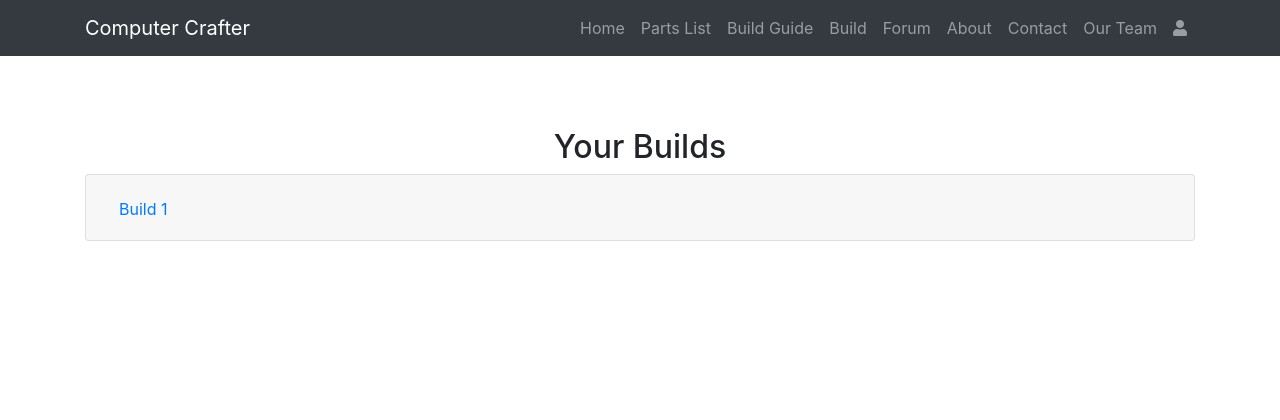
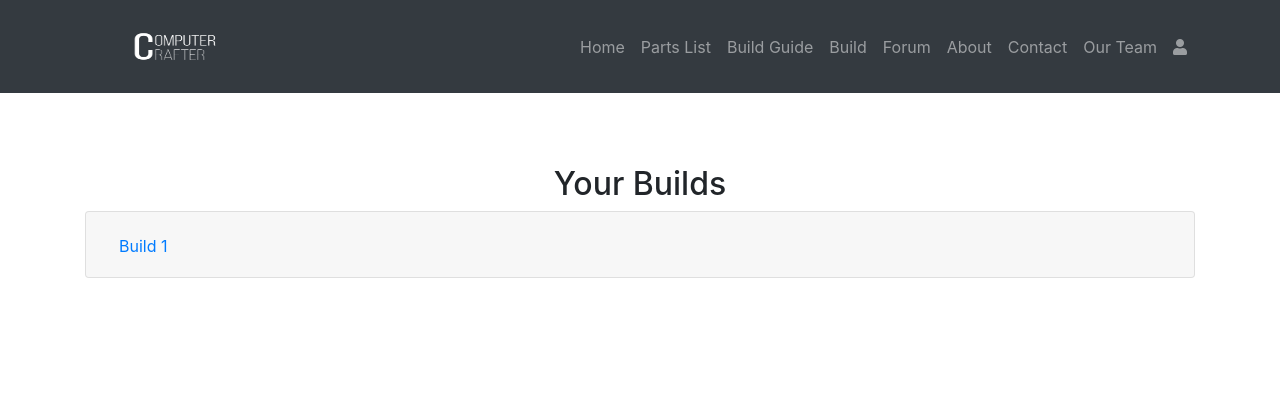
Before and after one commit to inotlusrabka/Project-Web, a PHP site: page /profile/your-builds/index.php in a window 1280 px wide. Shown: the top 420 px of the page. Run offline with PHP 8.4, Linux system fonts and the light colour scheme; a user stored in the database is signed in; data comes from the database, SQL or seed files in the repository; some libraries are stand-ins or nearby versions.

Commit message:
Update index.php

```diff
--- a/profile/your-builds/index.php
+++ b/profile/your-builds/index.php
@@ -73,7 +73,9 @@ $conn->close();
     <header>
         <nav class="navbar navbar-expand-lg navbar-dark bg-dark">
             <div class="container">
-                <a class="navbar-brand" href="/ProjekUAS/">Computer Crafter</a>
+                <a class="navbar-brand" href="/ProjekUAS/">
+                    <img src="/ProjekUAS/logo.png" alt="Computer Crafter Logo" style="height: 67px; width: 180px;">
+                </a>
                 <button class="navbar-toggler" type="button" data-toggle="collapse" data-target="#navbarNav"
                     aria-controls="navbarNav" aria-expanded="false" aria-label="Toggle navigation">
                     <span class="navbar-toggler-icon"></span>
```
